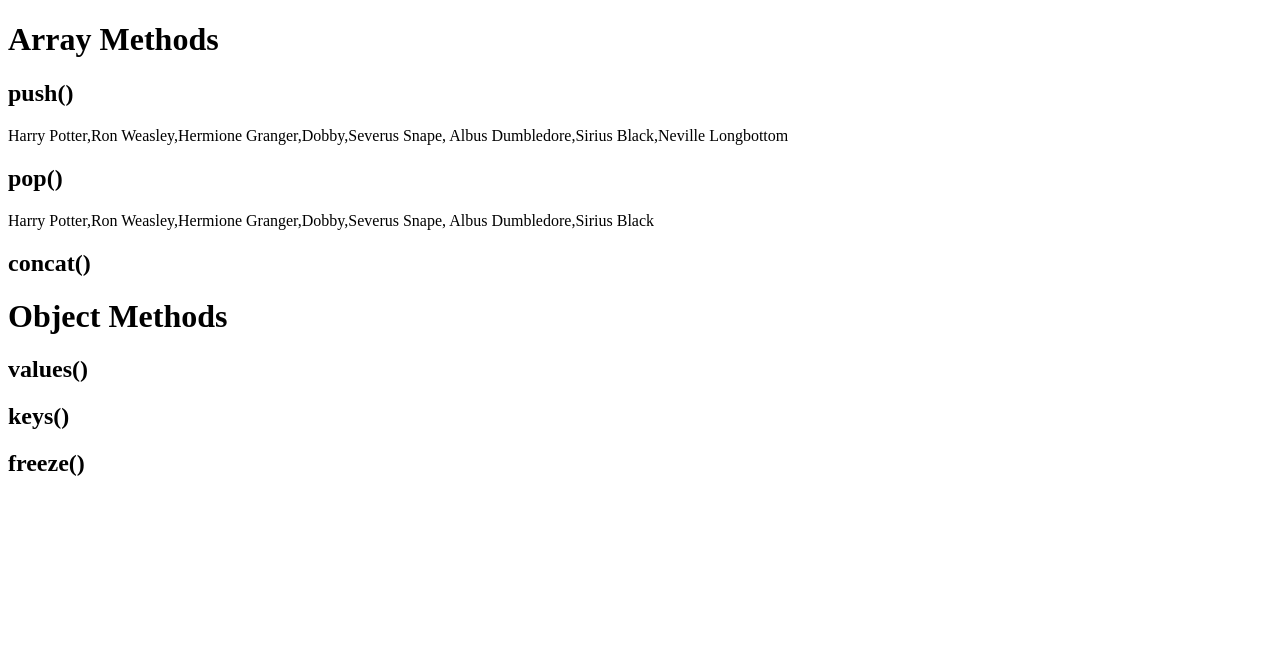
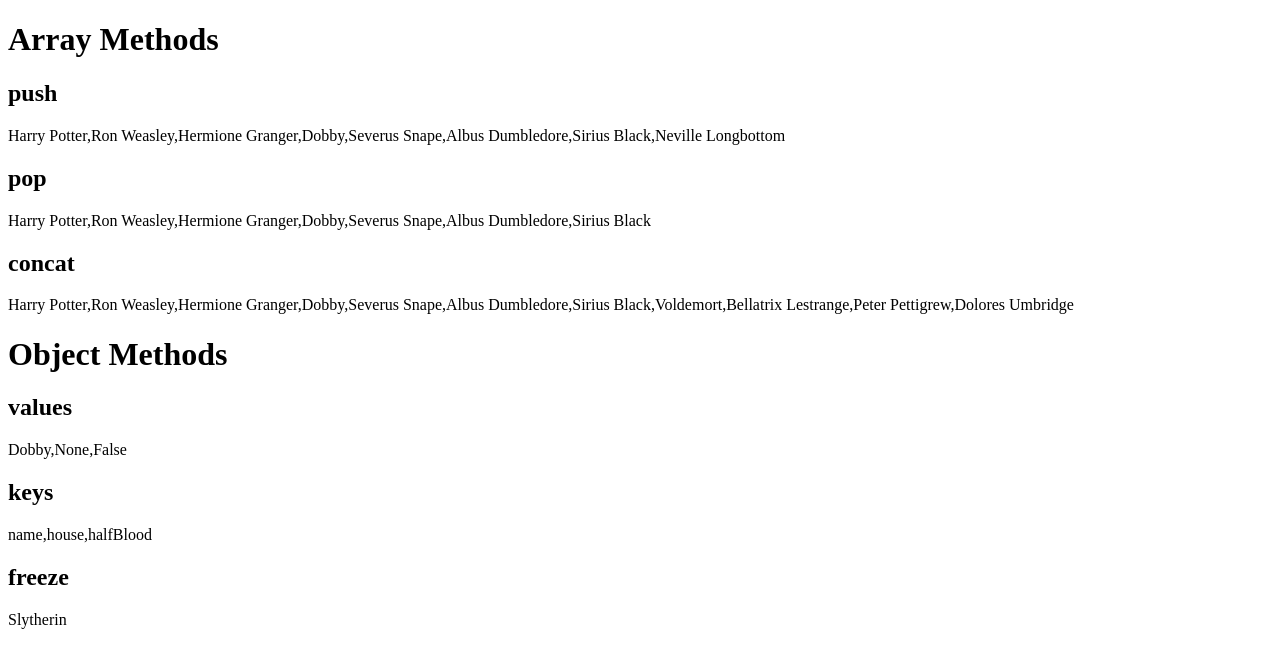
Before and after one commit to jessicamnelsonn/cpnt262-a3, a plain HTML site: page index.html in a window 1280 px wide. Drawn offline with Linux system fonts and the light colour scheme.

Commit message:
rendered elements and updated README.md

```diff
--- a/client.js
+++ b/client.js
@@ -1,5 +1,5 @@
 // Array #1
-const goodCharacters = ["Harry Potter", "Ron Weasley", "Hermione Granger", "Dobby", "Severus Snape", " Albus Dumbledore", "Sirius Black"];
+const goodCharacters = ["Harry Potter", "Ron Weasley", "Hermione Granger", "Dobby", "Severus Snape", "Albus Dumbledore", "Sirius Black"];
 // Array #2
 const badCharacters = ["Voldemort", "Bellatrix Lestrange", "Peter Pettigrew", "Dolores Umbridge"];
 
@@ -41,7 +41,7 @@ const albusDumbledore = {
 }
 
 const siriusBlack = {
-  name: " Sirius Black",
+  name: "Sirius Black",
   house: "Gryffindor",
   halfBlood: "False"
 }
@@ -50,24 +50,29 @@ const siriusBlack = {
 
 // push() - Adds item(s) to the end of an array
 goodCharacters.push("Neville Longbottom")
-document.getElementById("array-push").innerHTML = goodCharacters;
+document.getElementById("push").innerHTML = goodCharacters;
 
 // pop() - Removes the last item from an array
 goodCharacters.pop();
-document.getElementById("array-pop").innerHTML = goodCharacters;
+document.getElementById("pop").innerHTML = goodCharacters;
 
 // concat() - Merge two arrays together
 const characters = goodCharacters.concat(badCharacters);
+document.getElementById("concat").innerHTML = characters;
 
 // Object Methods
 
 // log an array of the values of your object with Object.values()
 console.log(Object.values(dobby));
+document.getElementById("values").innerHTML = Object.values(dobby);
 
 // log an array of all the keys of your object with Object.keys()
 console.log(Object.keys(siriusBlack));
+document.getElementById("keys").innerHTML = Object.keys(siriusBlack);
 
 // Reduce an object’s editability with Object.freeze()
 Object.freeze(severusSnape);
 severusSnape.house = "Gryffindor";
 console.log(severusSnape.house);
+document.getElementById("freeze").innerHTML = severusSnape.house;
+// can't render this code
--- a/index.html
+++ b/index.html
@@ -11,27 +11,28 @@
 
     <h1>Array Methods</h1>
 
-    <h2>push()</h2>
-    <p id="array-push"></p>
-
-    <h2>pop()</h2>
-    <p id="array-pop"></p>
-
-    <h2>concat()</h2>
-    <p id="array-concat"></p>
+    <!-- array rendered after push -->
+    <h2>push</h2>
+    <p id="push"></p>
+    <!-- array rendered after pop -->
+    <h2>pop</h2>
+    <p id="pop"></p>
+    <!-- array rendered after concat -->
+    <h2>concat</h2>
+    <p id="concat"></p>
 
     <h1>Object Methods</h1>
 
-    <h2>values()</h2>
-    <p id="object-values"></p>
-
-    <h2>keys()</h2>
-    <p id="object-keys"></p>
-
-    <h2>freeze()</h2>
-    <p id="object-freeze"></p>
-
-
+    <!-- object rendered after values -->
+    <h2>values</h2>
+    <p id="values"></p>
+    <!-- object rendered after keys -->
+    <h2>keys</h2>
+    <p id="keys"></p>
+    <!-- object rendered after freeze -->
+    <h2>freeze</h2>
+    <p>Slytherin</p>
+    <p id="freeze"></p>
 
   </main>
 </body>
```
Also changed, not shown: 1 other file.
